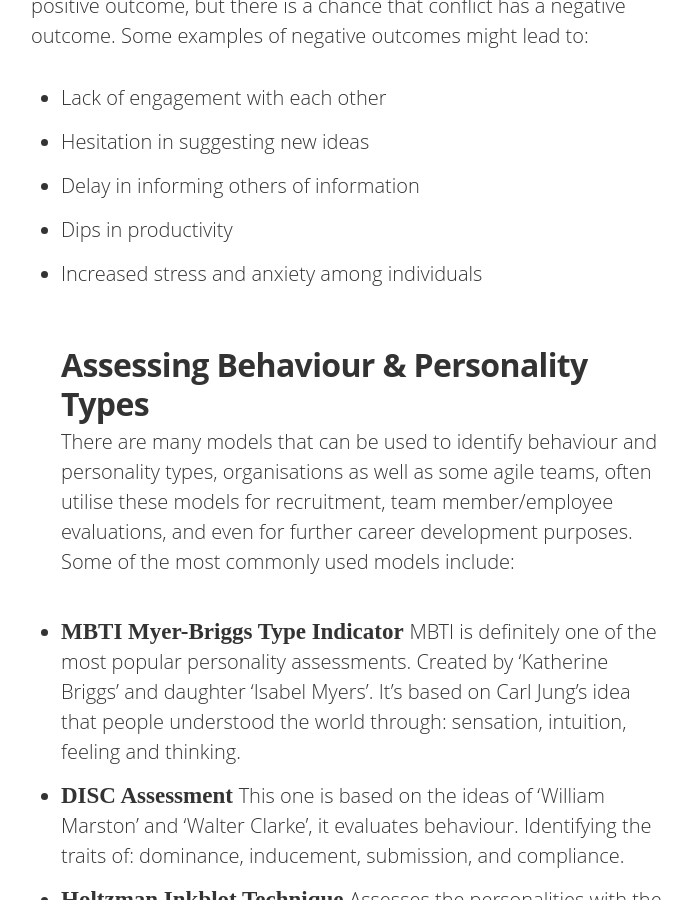
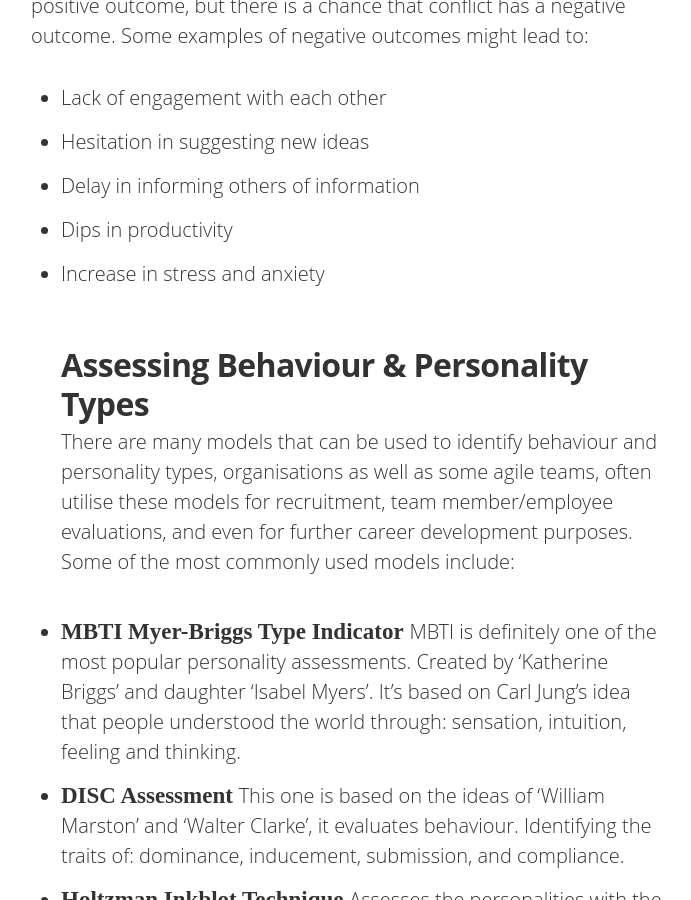
Before and after one commit to IamJackReed/JackReed, a Jekyll site: the page built from _posts/2017-10-20-conflict-caused-by-behavioural-diversity.md, in a window 1280 px wide and 900 px high, scrolled down 2017 px. Shown: the whole window, without its empty margins (289-980 px from the left). Built offline with Jekyll 4.4.1, drawn with Linux system fonts in a browser that asks for light colours; nearby versions of some CDN libraries; some web fonts are replaced; comment, search, counter and statistics services are not loaded.

Commit message:
Update 2017-10-20-conflict-caused-by-behavioural-diversity.md

```diff
--- a/_posts/2017-10-20-conflict-caused-by-behavioural-diversity.md
+++ b/_posts/2017-10-20-conflict-caused-by-behavioural-diversity.md
@@ -23,7 +23,7 @@
 - <span style="color:#00000; font-family: 'open sans'; font-size: 1em; font-size: 20px; font-weight: 200; hyphens: none;">Hesitation in suggesting new ideas
 - <span style="color:#00000; font-family: 'open sans'; font-size: 1em; font-size: 20px; font-weight: 200; hyphens: none;">Delay in informing others of information
 - <span style="color:#00000; font-family: 'open sans'; font-size: 1em; font-size: 20px; font-weight: 200; hyphens: none;">Dips in productivity
-- <span style="color:#00000; font-family: 'open sans'; font-size: 1em; font-size: 20px; font-weight: 200; hyphens: none;">Increased stress and anxiety among individuals
+- <span style="color:#00000; font-family: 'open sans'; font-size: 1em; font-size: 20px; font-weight: 200; hyphens: none;">Increase in stress and anxiety
 ## Assessing Behaviour & Personality Types
 <span style="color:#00000; font-family: 'open sans'; font-size: 1em; font-size: 20px; font-weight: 200; hyphens: none;">There are many models that can be used to identify behaviour and personality types, organisations as well as some agile teams, often utilise these models for recruitment, team member/employee evaluations, and even for further career development purposes. Some of the most commonly used models include:
 - **MBTI Myer-Briggs Type Indicator**
```
